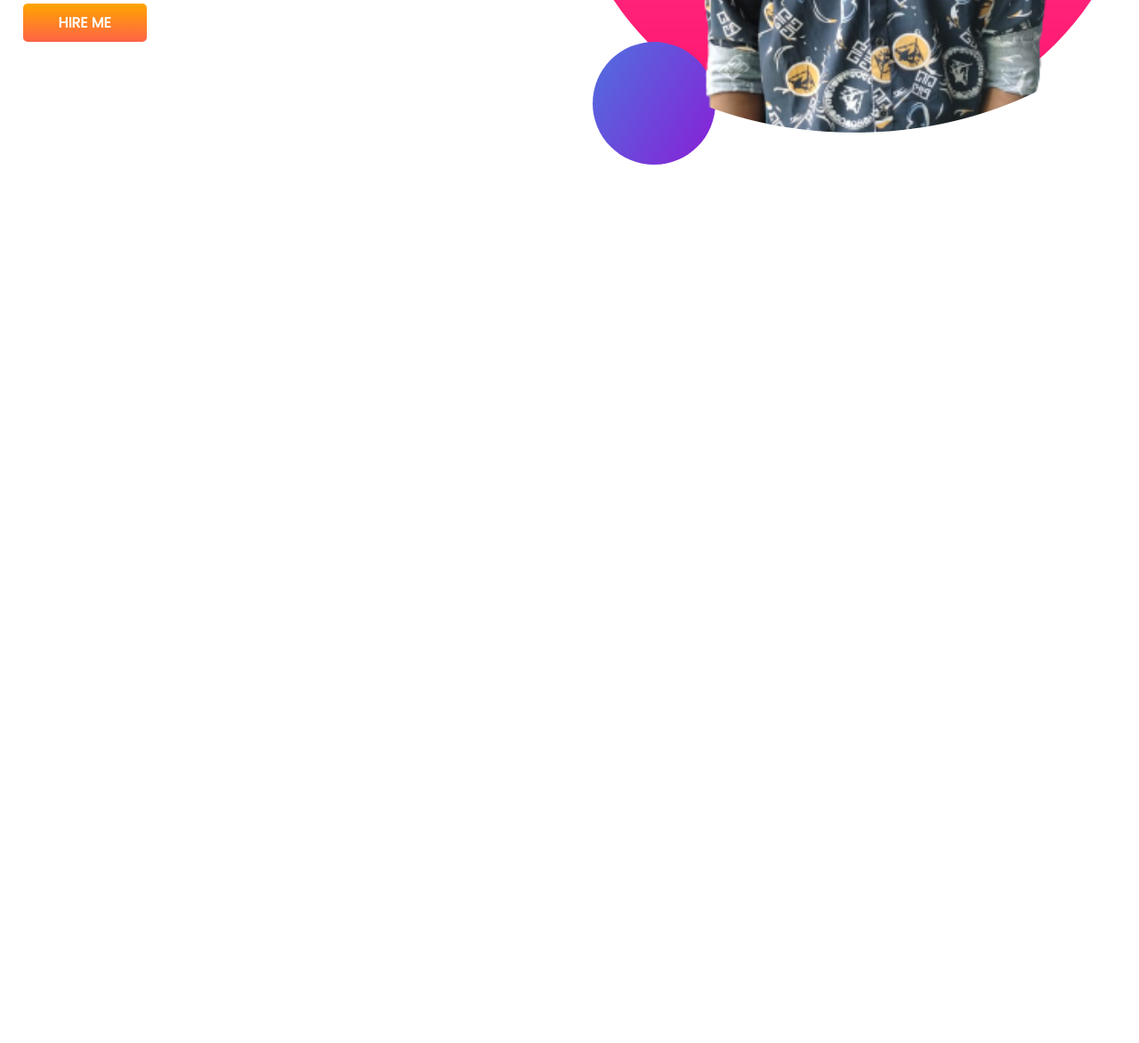
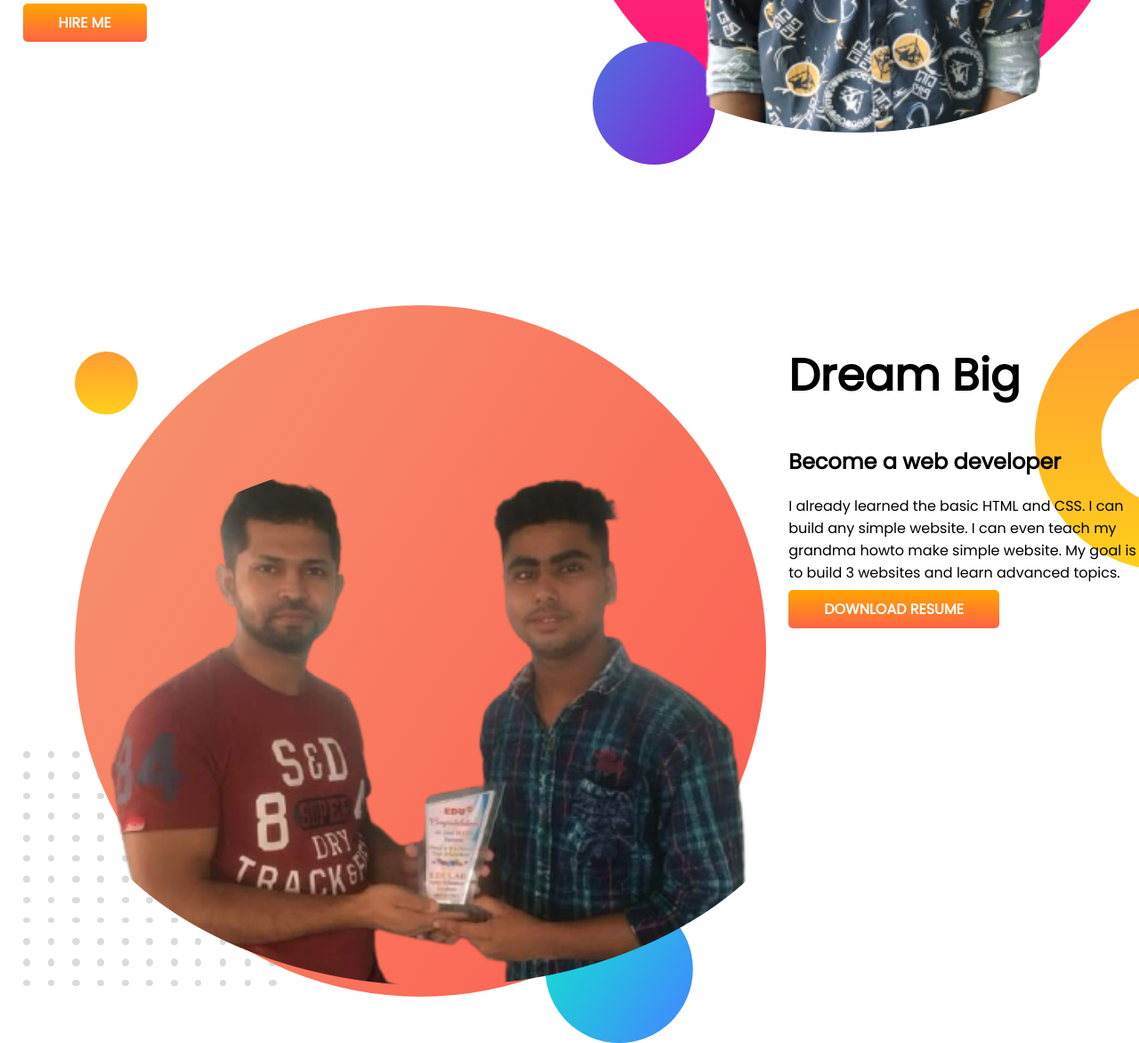
Before and after one commit to Shahed595/developer-portfolio, a plain HTML site: page index.html in a window 1280 px wide. Shown: the part 500-1672 px from the top of the page at 89% size. Before the commit the page ends 800 px from the top, so only its background shows below. Drawn offline with Linux system fonts and the light colour scheme.

Commit message:
dream-big added

```diff
--- a/index.html
+++ b/index.html
@@ -29,6 +29,18 @@
             <img src="images/shahed1.png" alt="">
         </div>
     </section>
+    <section class="dream-big">
+        <div class="half-width">
+            <img src="images/shahed2.png" alt="">
+        </div>
+        <div class="half-width">
+            <h1>Dream Big</h1>
+            <h2>Become a web developer</h2>
+            <p>I already learned the basic HTML and CSS. I can build any simple website. I can even teach my grandma
+                howto make simple website. My goal is to build 3 websites and learn advanced topics.</p>
+            <a class="link-button" target="_blank" href="">DOWNLOAD RESUME</a>
+        </div>
+    </section>
 </body>
 
 </html>
--- a/style.css
+++ b/style.css
@@ -10,6 +10,7 @@ h1{
 }
 section{
     display:flex;
+    margin-bottom: 150px;
 }
 .half-width{
     width:50%;
@@ -31,3 +32,8 @@ section{
     background-image: url(images/top-banner.png);
     background-repeat: no-repeat;
 }
+.dream-big{
+    background-image: url(images/dream-bg.png);
+    background-repeat: no-repeat;
+    background-position-x: right;
+}
```
